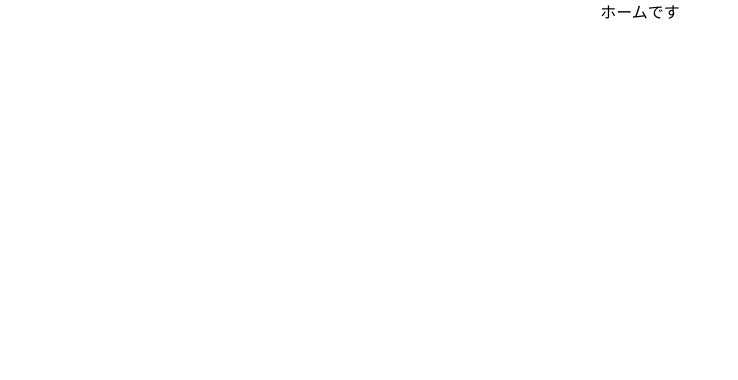
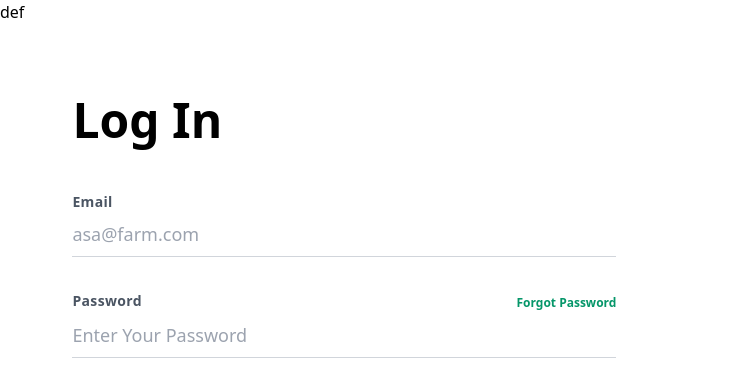
Before and after one commit to toasahi/AsaFarm, a React (Create React App) app: page /home in a window 1280 px wide. Shown: the top 380 px of the page, without its empty margins (0-738 px from the left). Built offline with nearby package versions, Linux system fonts and the light colour scheme.

Commit message:
Add Login Form

```diff
--- a/src/App.tsx
+++ b/src/App.tsx
@@ -1,4 +1,4 @@
-import './App.css';
+// import './App.css';
 import { BrowserRouter, Route, Switch } from 'react-router-dom';
 import { Home } from 'components/pages/Home';
 import { Page404 } from 'components/pages/Page404';
--- a/src/components/pages/Home.tsx
+++ b/src/components/pages/Home.tsx
@@ -1,9 +1,10 @@
 import { memo, VFC } from 'react';
+import { Login } from './Login';
 
 export const Home: VFC = memo(() => {
   return (
     <div>
-      <h1>ホームです</h1>
+      <Login />
     </div>
   );
 });
--- /dev/null
+++ b/src/components/pages/Login.tsx
@@ -0,0 +1,44 @@
+import { memo, VFC } from 'react';
+
+export const Login: VFC = memo(() => {
+  return (
+    <>
+      <div className="lg:flex">
+        <div>def</div>
+        <div className="lg:w-1/2 xl:max-w-screen-sm">
+          <div></div>
+          <div className="mt-10 px-12 sm:px-24 md:px-48 lg:px-12 lg:mt-16 xl:mt-24 xl:max-w-screen-2xl">
+            <h2 className="text-center text-4xl font-semibold lg:text-left xl:text-5xl xl:font-bold">Log In</h2>
+            <div className="mt-12">
+              <form>
+                <div>
+                  <div className="text-sm font-bold text-gray-600 tracking-wide">Email</div>
+                  <input
+                    className="w-full text-lg py-2 border-b border-gray-300 focus:outline-none focus:border-green-500"
+                    placeholder="asa@farm.com"
+                  />
+                </div>
+                <div className="mt-8">
+                  <div className="flex justify-between items-center">
+                    <div className="text-sm font-bold text-gray-600 tracking-wide">Password</div>
+                    <div>
+                      <a className="text-xs font-semibold text-green-600 hover:text-green-800">Forgot Password</a>
+                    </div>
+                  </div>
+                  <input
+                    className="w-full text-lg py-2 border-b border-gray-300 focus:outline-none focus:border-green-500"
+                    type="password"
+                    placeholder="Enter Your Password"
+                  />
+                </div>
+                <div>
+                  <button />
+                </div>
+              </form>
+            </div>
+          </div>
+        </div>
+      </div>
+    </>
+  );
+});
```
